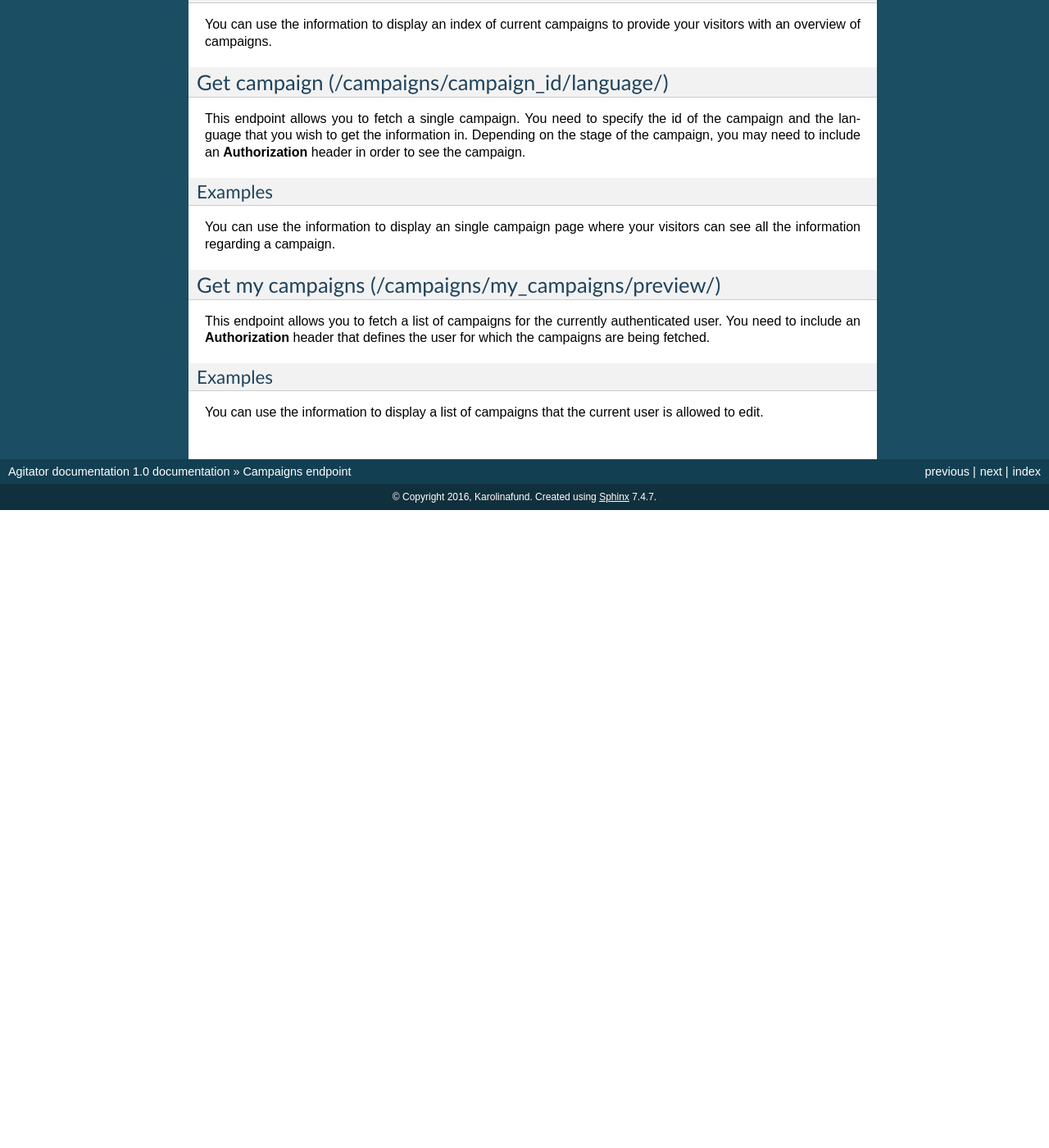
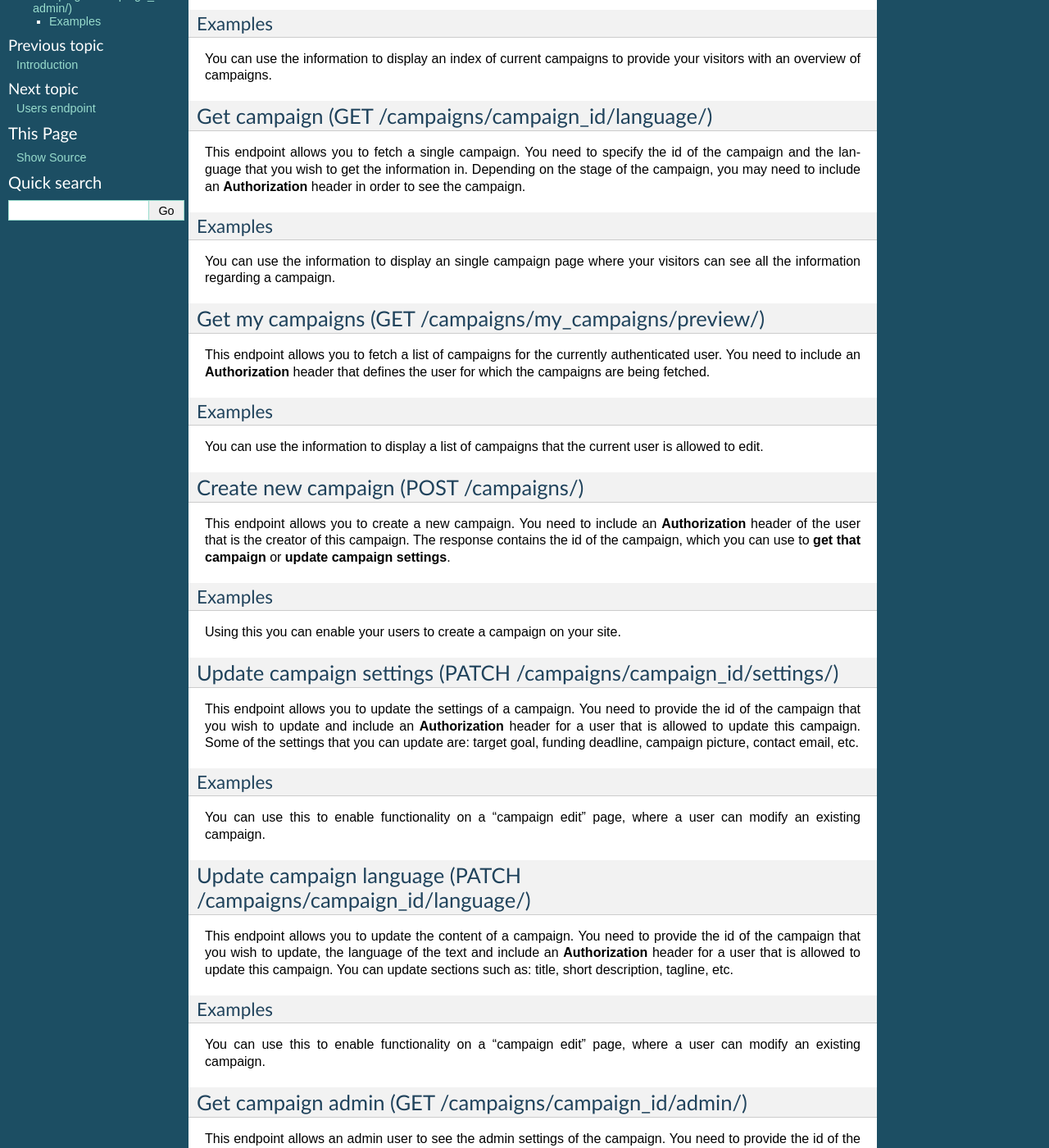
Before and after one commit to arnarfjodur/agitator-docs, a Sphinx documentation site: the page built from docs/campaignsendpoint.rst, in a window 1280 px wide and 1400 px high, scrolled down 648 px. Shown: the whole window at 82% size. Built offline with Sphinx 7.4.7, drawn with Linux system fonts in a browser that asks for light colours; before the commit the page ends 1270 px from its top, so only the background shows below that; some of the changed text lies outside the part shown.

Commit message:
further info on campaign endpoints

```diff
--- a/docs/campaignsendpoint.rst
+++ b/docs/campaignsendpoint.rst
@@ -15,13 +15,13 @@
 * Finished
 * Canceled
 
-Depending on the stage, a campaign has different levels of visibility. Admin user can always see a campaign, but a guest user can only see it if it is not **Private**.
+Depending on the stage, a campaign has different levels of visibility. Admin user can always see a campaign, but a guest user can only see it if it is not **Private**. The stage also defines the permitted actions that a normal user can make. E.g. campaign creator can edit the campaign until it moves to **raising funds**. After that, only an admin user may edit campaign settings.
 
 Each campaign also has admin-level settings, that only an admin user can change. Some of those are: *funding deadline*, *campaign stage*, *associated payment wallet*, etc.
 
 Campaign content (title, description, etc.) is saved separately for each available language. In absence of language specific text, the default fallback language text is returned (usually English).
 
-Get campaigns preview (/campaigns/preview/language/)
+Get campaigns preview (GET /campaigns/preview/language/)
 ====================================================
 
 This endpoint allows you to fetch a list of campaigns that are either **raising funds** or were **raising funds** in the past. You need to specify the language that you wish to get the information in. It only includes a subset of information for each campaign. To get all of the information for a campaign, you should use Get Campaign for that specific campaign.
@@ -31,7 +31,7 @@
 
 You can use the information to display an index of current campaigns to provide your visitors with an overview of campaigns.
 
-Get campaign (/campaigns/campaign_id/language/)
+Get campaign (GET /campaigns/campaign_id/language/)
 ====================================================
 
 This endpoint allows you to fetch a single campaign. You need to specify the id of the campaign and the language that you wish to get the information in. Depending on the stage of the campaign, you may need to include an **Authorization** header in order to see the campaign.
@@ -42,7 +42,7 @@
 You can use the information to display an single campaign page where your visitors can see all the information regarding a campaign.
 
 
-Get my campaigns (/campaigns/my_campaigns/preview/)
+Get my campaigns (GET /campaigns/my_campaigns/preview/)
 ====================================================
 
 This endpoint allows you to fetch a list of campaigns for the currently authenticated user. You need to include an **Authorization** header that defines the user for which the campaigns are being fetched.
@@ -51,3 +51,53 @@
 ********
 
 You can use the information to display a list of campaigns that the current user is allowed to edit.
+
+Create new campaign (POST /campaigns/)
+====================================================
+
+This endpoint allows you to create a new campaign. You need to include an **Authorization** header of the user that is the creator of this campaign. The response contains the id of the campaign, which you can use to **get that campaign** or **update campaign settings**.
+
+Examples
+********
+
+Using this you can enable your users to create a campaign on your site.
+
+Update campaign settings (PATCH /campaigns/campaign_id/settings/)
+====================================================
+
+This endpoint allows you to update the settings of a campaign. You need to provide the id of the campaign that you wish to update and include an **Authorization** header for a user that is allowed to update this campaign. Some of the settings that you can update are: target goal, funding deadline, campaign picture, contact email, etc.
+
+Examples
+********
+
+You can use this to enable functionality on a "campaign edit" page, where a user can modify an existing campaign.
+
+Update campaign language (PATCH /campaigns/campaign_id/language/)
+====================================================
+
+This endpoint allows you to update the content of a campaign. You need to provide the id of the campaign that you wish to update, the language of the text and include an **Authorization** header for a user that is allowed to update this campaign. You can update sections such as: title, short description, tagline, etc.
+
+Examples
+********
+
+You can use this to enable functionality on a "campaign edit" page, where a user can modify an existing campaign.
+
+Get campaign admin (GET /campaigns/campaign_id/admin/)
+====================================================
+
+This endpoint allows an admin user to see the admin settings of the campaign. You need to provide the id of the campaign that you wish to update and an **Authorization** header for an admin user. You can see settings such as: payment wallet id, stage, commision percentage, etc.
+
+Examples
+********
+
+You can use this to enable functionality on a "campaign settings" page, where an admin can see settings for an existing campaign.
+
+Update campaign admin (PATCH /campaigns/campaign_id/admin/)
+====================================================
+
+This endpoint allows an admin user to update the admin settings of the campaign. You need to provide the id of the campaign that you wish to update and an **Authorization** header for an admin user. You can update settings such as: payment wallet id, stage, commision percentage, etc.
+
+Examples
+********
+
+You can use this to enable functionality on a "campaign settings" page, where an admin can modify settings for an existing campaign.
--- a/docs/usersendpoint.rst
+++ b/docs/usersendpoint.rst
@@ -7,7 +7,7 @@
 
 The visitors of your website are considered guests until they authenticate (log in). Once authenticated, they become users. Users can create **campaigns**, make **pledges** and edit **campaigns** of which they are a part of (as a team member). There are some actions that can only be executed by an **administrator**. An administrator is a type of a user that has higher privileges that other users and has access to some settings that are hidden to normal users.
 
-Users tokens (/users/tokens)
+Users tokens (GET /users/tokens)
 ============================
 
 This endpoint allows you to fetch an authorization token string.
```
